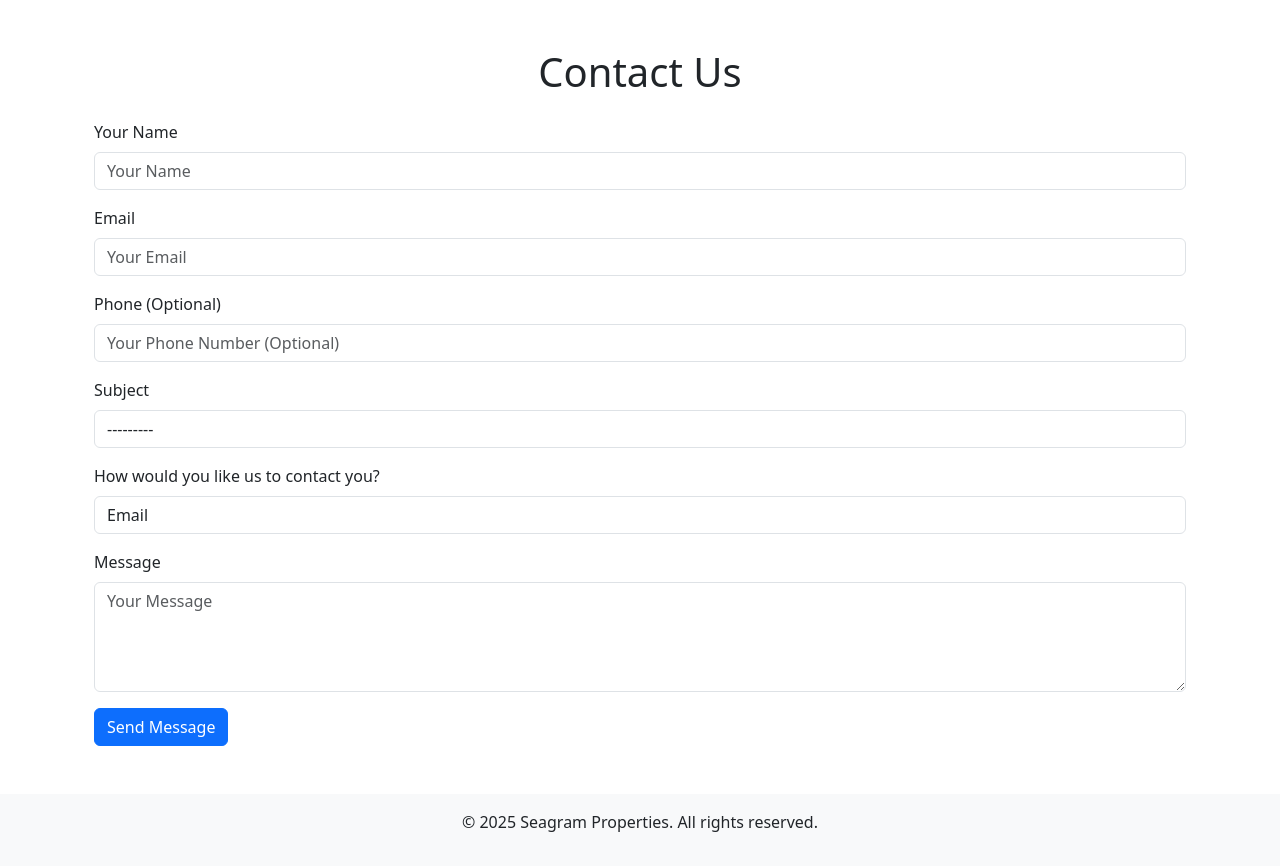
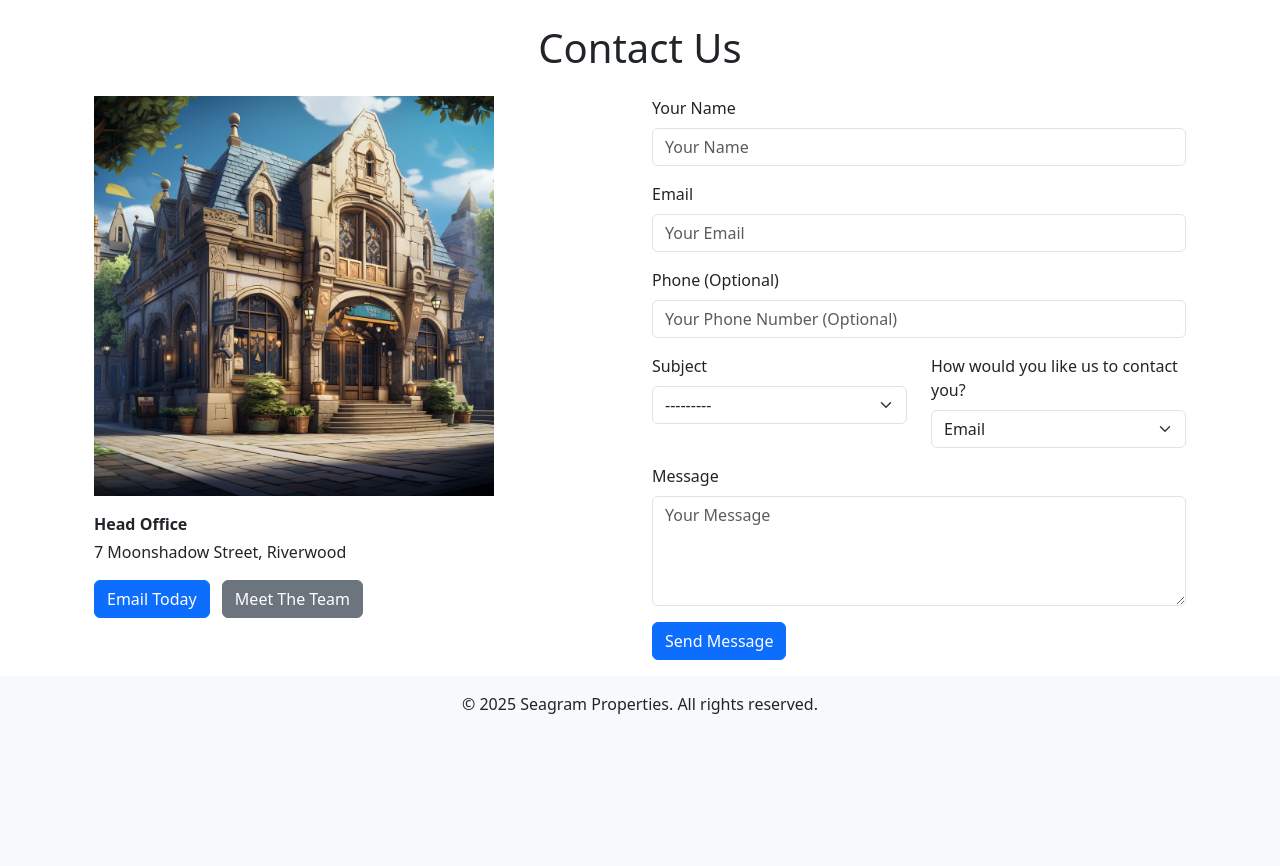
Before and after one commit to johnnycwatt/seagram-django, a Django app: page /contact in a window 1280 px wide. Shown: the part 56-922 px from the top of the page. After the commit the page ends 770 px from the top, so only its background shows below. Run offline with Django 5.2, Linux system fonts and the light colour scheme.

Commit message:
Add Office info to the Contact Page. Refractor Contact Form to have Subject and Contact Method on same row for improved layout

```diff
--- a/core/forms.py
+++ b/core/forms.py
@@ -9,8 +9,8 @@ class ContactForm(forms.ModelForm):
             'name': forms.TextInput(attrs={'class': 'form-control', 'placeholder': 'Your Name'}),
             'email': forms.EmailInput(attrs={'class': 'form-control', 'placeholder': 'Your Email'}),
             'phone': forms.TextInput(attrs={'class': 'form-control', 'placeholder': 'Your Phone Number (Optional)'}),
-            'subject': forms.Select(attrs={'class': 'form-control'}),
-            'contact_method': forms.Select(attrs={'class': 'form-control'}),
+            'subject': forms.Select(attrs={'class': 'form-select'}),
+            'contact_method': forms.Select(attrs={'class': 'form-select'}),
             'message': forms.Textarea(attrs={'class': 'form-control', 'rows': 4, 'placeholder': 'Your Message'}),
         }
         def clean(self):
--- a/core/templates/core/contact.html
+++ b/core/templates/core/contact.html
@@ -1,7 +1,21 @@
 {% extends 'base.html' %}
+{% load static %}
 {% block content %}
-<div class="container my-5">
+<div class="container my-3">
     <h1 class="text-center mb-4">Contact Us</h1>
+    <div class="row">
+        <!-- Left Column: Office Info -->
+        <div class="col-md-6 contact-column mb-4">
+            <img src="{% static 'images/office_building.png' %}" class="img-fluid mb-3" alt="Office Building" style="max-height: 400px; object-fit: cover;">
+            <p class="mb-1"><strong>Head Office</strong></p>
+            <p class="mb-3">7 Moonshadow Street, Riverwood</p>
+            <div>
+                <a href="mailto:info@example.com" class="btn btn-primary me-2">Email Today</a>
+                <a href="{% url 'people' %}" class="btn btn-secondary">Meet The Team</a>
+            </div>
+        </div>
+        <!-- Right Column: Contact Form -->
+        <div class="col-md-6 contact-column">
             <form method="post" class="needs-validation" novalidate>
                 {% csrf_token %}
                 <div class="mb-3">
@@ -31,7 +45,9 @@
                     </div>
                     {% endif %}
                 </div>
-        <div class="mb-3">
+                <!-- Subject and Contact Method on the same row -->
+                <div class="row mb-3">
+                    <div class="col-md-6">
                         <label for="id_subject" class="form-label">Subject</label>
                         {{ form.subject }}
                         {% if form.subject.errors %}
@@ -40,7 +56,7 @@
                         </div>
                         {% endif %}
                     </div>
-        <div class="mb-3">
+                    <div class="col-md-6">
                         <label for="id_contact_method" class="form-label">How would you like us to contact you?</label>
                         {{ form.contact_method }}
                         {% if form.contact_method.errors %}
@@ -48,6 +64,7 @@
                             {% for error in form.contact_method.errors %}{{ error }}{% endfor %}
                         </div>
                         {% endif %}
+                    </div>
                 </div>
                 <div class="mb-3">
                     <label for="id_message" class="form-label">Message</label>
@@ -61,4 +78,6 @@
                 <button type="submit" class="btn btn-primary">Send Message</button>
             </form>
         </div>
+    </div>
+</div>
 {% endblock %}
```
Also changed, not shown: README.md, static/images/office_building.png (added), 1 other file. Lines whose indentation alone changed are shown as unchanged.
